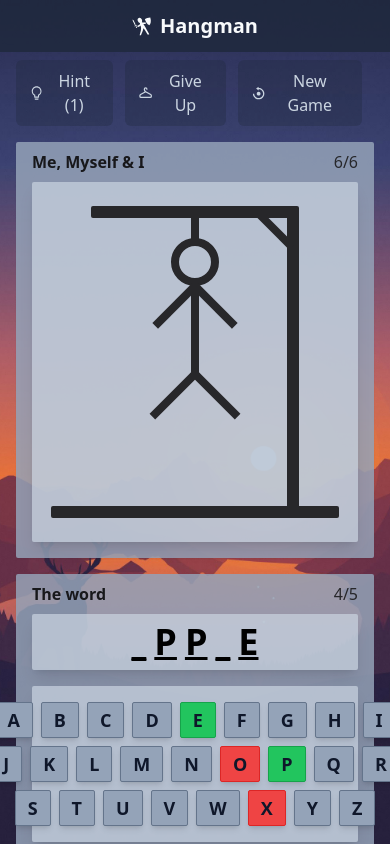
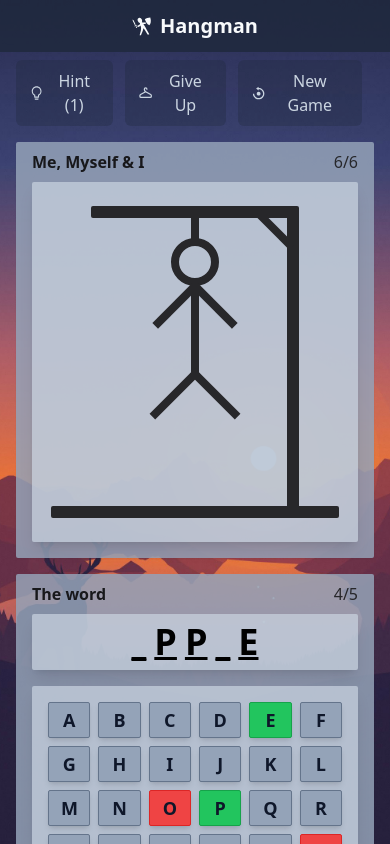
Before and after one commit to 0l1v3rr/hangman-game, a React (Create React App) app: page / in a window 390 px wide. Built offline with nearby package versions, Linux system fonts and the light colour scheme.

Commit message:
made the keyboard section responsive

```diff
--- a/src/components/keyboard/Keyboard.tsx
+++ b/src/components/keyboard/Keyboard.tsx
@@ -25,8 +25,10 @@ const Keyboard: FC<KeyboardProps> = (props) => {
   };
 
   return (
-    <div className="p-4 bg-slate-300 bg-opacity-70 mt-4 rounded-sm shadow-lg">
-      <div className="flex items-center justify-center gap-2">
+    <div
+      className="p-4 sm:p-6 bg-slate-300 bg-opacity-70 mt-4 rounded-sm
+        shadow-lg grid grid-cols-6 sm:grid-cols-9 gap-2"
+    >
       <Key letter="a" status={detectStatus("a")} />
       <Key letter="b" status={detectStatus("b")} />
       <Key letter="c" status={detectStatus("c")} />
@@ -36,8 +38,6 @@ const Keyboard: FC<KeyboardProps> = (props) => {
       <Key letter="g" status={detectStatus("g")} />
       <Key letter="h" status={detectStatus("h")} />
       <Key letter="i" status={detectStatus("i")} />
-      </div>
-      <div className="flex items-center justify-center gap-2 mt-2">
       <Key letter="j" status={detectStatus("j")} />
       <Key letter="k" status={detectStatus("k")} />
       <Key letter="l" status={detectStatus("l")} />
@@ -47,8 +47,6 @@ const Keyboard: FC<KeyboardProps> = (props) => {
       <Key letter="p" status={detectStatus("p")} />
       <Key letter="q" status={detectStatus("q")} />
       <Key letter="r" status={detectStatus("r")} />
-      </div>
-      <div className="flex items-center justify-center gap-2 mt-2">
       <Key letter="s" status={detectStatus("s")} />
       <Key letter="t" status={detectStatus("t")} />
       <Key letter="u" status={detectStatus("u")} />
@@ -58,7 +56,6 @@ const Keyboard: FC<KeyboardProps> = (props) => {
       <Key letter="y" status={detectStatus("y")} />
       <Key letter="z" status={detectStatus("z")} />
     </div>
-    </div>
   );
 };
 
```
Lines whose indentation alone changed are shown as unchanged.
